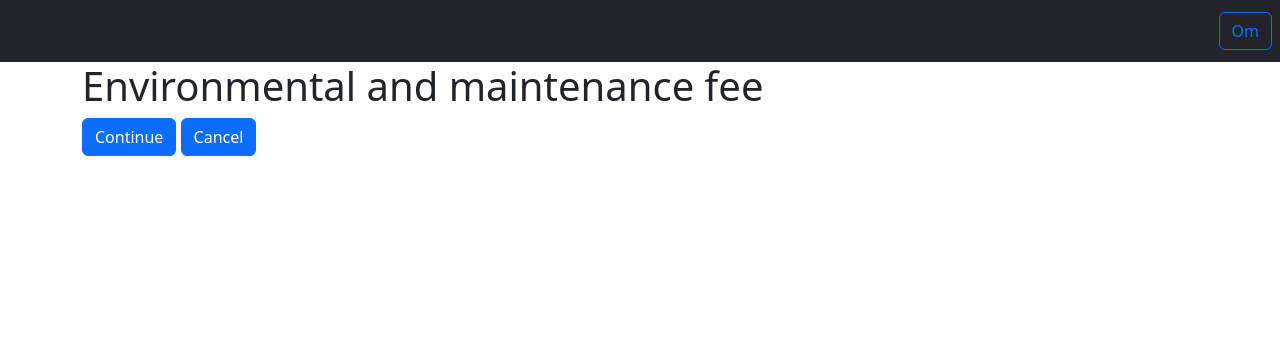
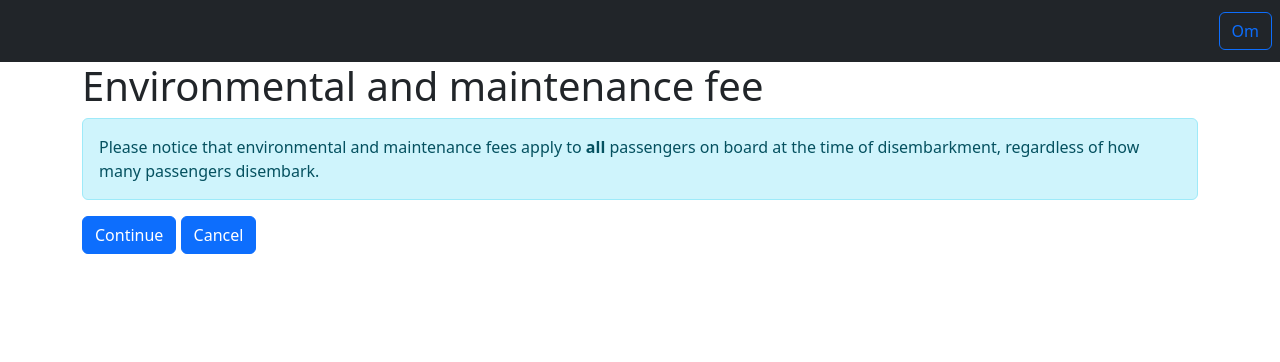
Before and after one commit to magenta-aps/havneafgifter, a Django app: page /havneafgifter/blanket/opret/miljoe/1/ in a window 1280 px wide. Shown: the top 362 px of the page. Run offline with Django 5.2, Linux system fonts and the light colour scheme; data comes from the database, SQL or seed files in the repository; tables that the repository leaves empty hold one stand-in row (values such as "Sample post"); parts of the project's set-up code (start-up, migrations or seed data) failed here and were passed over; some libraries are stand-ins or nearby versions.

Commit message:
feat: [#60305] Add alert text on disembarkment tax form

```diff
--- a/havneafgifter/havneafgifter/templates/havneafgifter/environmental_tax_create.html
+++ b/havneafgifter/havneafgifter/templates/havneafgifter/environmental_tax_create.html
@@ -7,6 +7,13 @@
 <h1>{% translate "Environmental and maintenance fee" %}</h1>
 <form action="." method="post" class="form">
     {% csrf_token %}
+    <div class="alert alert-info" role="alert">
+        {% blocktrans %}
+        Please notice that environmental and maintenance fees apply to <b>all</b>
+        passengers on board at the time of disembarkment, regardless of how many
+        passengers disembark.
+        {% endblocktrans %}
+    </div>
     {% bootstrap_formset disembarkment_formset layout="horizontal" %}
     {% bootstrap_button button_type="submit" content=_("Continue") %}
     {% bootstrap_button button_type="reset" content=_("Cancel") %}
```
